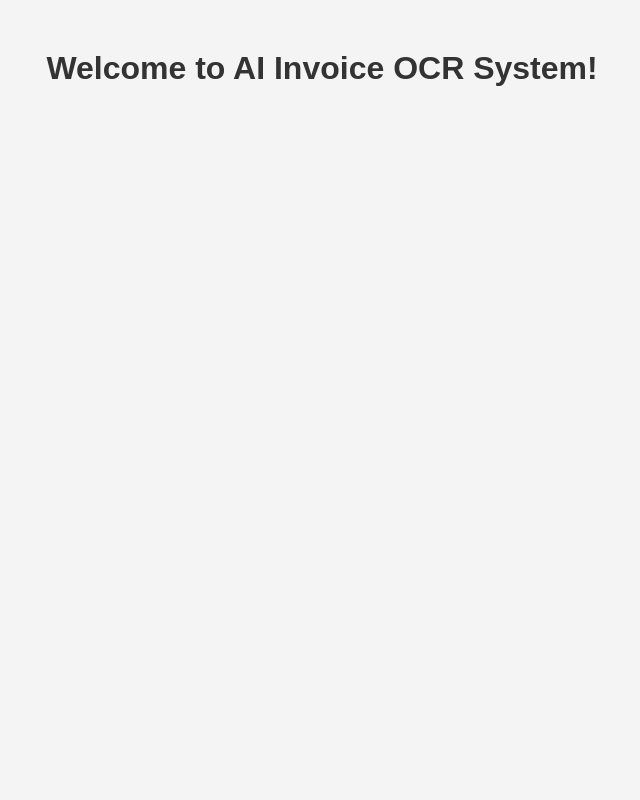
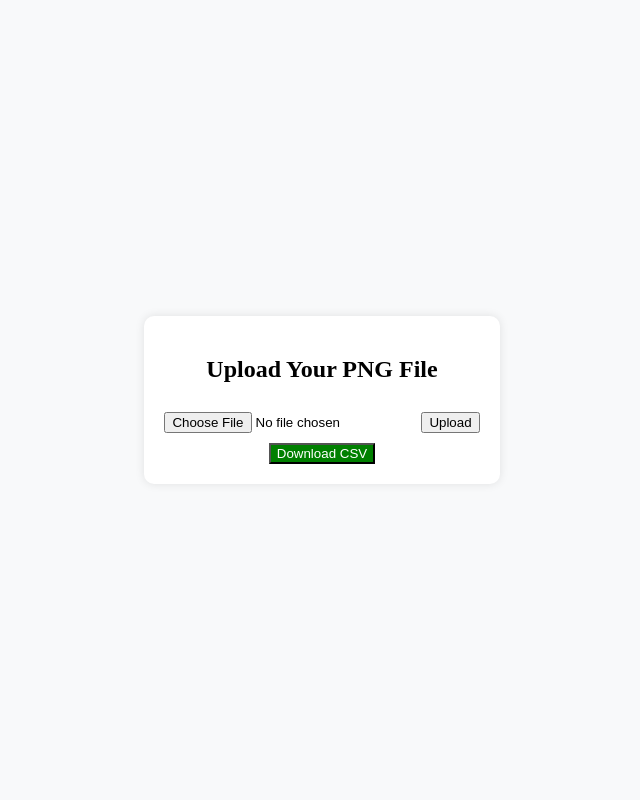
Before and after one commit to AhmedShafique313/AI-OCR-system-for-Invoices, a Flask app: page / in a window 1280 px wide. Shown: the whole page, without its empty margins (318-958 px from the left). Run offline with Flask 3, Linux system fonts and the light colour scheme.

Commit message:
linked and page created now its time to make it unique

```diff
--- a/static/style.css
+++ b/static/style.css
@@ -1,4 +1,4 @@
-body {
+/* body {
     font-family: Arial, sans-serif;
     background-color: #f4f4f4;
     text-align: center;
@@ -7,4 +7,45 @@ body {
 
 h1 {
     color: #333;
+} */
+
+
+body {
+    font-family: Arial, sans-serif;
+    background-color: #f8f9fa;
+    text-align: center;
+    margin-top: 50px;
 }
+
+.container {
+    background: white;
+    padding: 30px;
+    border-radius: 10px;
+    box-shadow: 0 0 10px rgba(0, 0, 0, 0.1);
+    max-width: 500px;
+    margin: auto;
+}
+
+.title {
+    margin-bottom: 20px;
+}
+
+.message {
+    color: #007bff;
+    font-weight: bold;
+    margin-top: 15px;
+}
+
+.success {
+    color: #28a745;
+    font-weight: bold;
+    margin-top: 15px;
+}
+
+.hidden {
+    display: none;
+}
+
+.btn {
+    margin-top: 15px;
+}
--- a/templates/index.html
+++ b/templates/index.html
@@ -3,10 +3,37 @@
 <head>
     <meta charset="UTF-8">
     <meta name="viewport" content="width=device-width, initial-scale=1.0">
-    <title>AI based Invoices OCR System</title>
-    <link rel="stylesheet" href="static/style.css">
+    <title>Invoice Upload</title>
+    <style>
+        body {
+            display: flex;
+            justify-content: center;
+            align-items: center;
+            height: 100vh;
+            margin: 0;
+            background-color: #f8f9fa;
+        }
+        .container {
+            text-align: center;
+            background: white;
+            padding: 20px;
+            border-radius: 10px;
+            box-shadow: 0px 0px 10px rgba(0, 0, 0, 0.1);
+        }
+        button {
+            margin-top: 10px;
+        }
+    </style>
 </head>
 <body>
-    <h1>Welcome to AI Invoice OCR System!</h1>
+
+    <div class="container">
+        <h2>Upload Your PNG File</h2>
+        <input type="file" id="fileInput">
+        <button class="upload-btn">Upload</button>
+        <br>
+        <button class="download-btn" style="background: green; color: white;">Download CSV</button>
+    </div>
+
 </body>
 </html>
```
